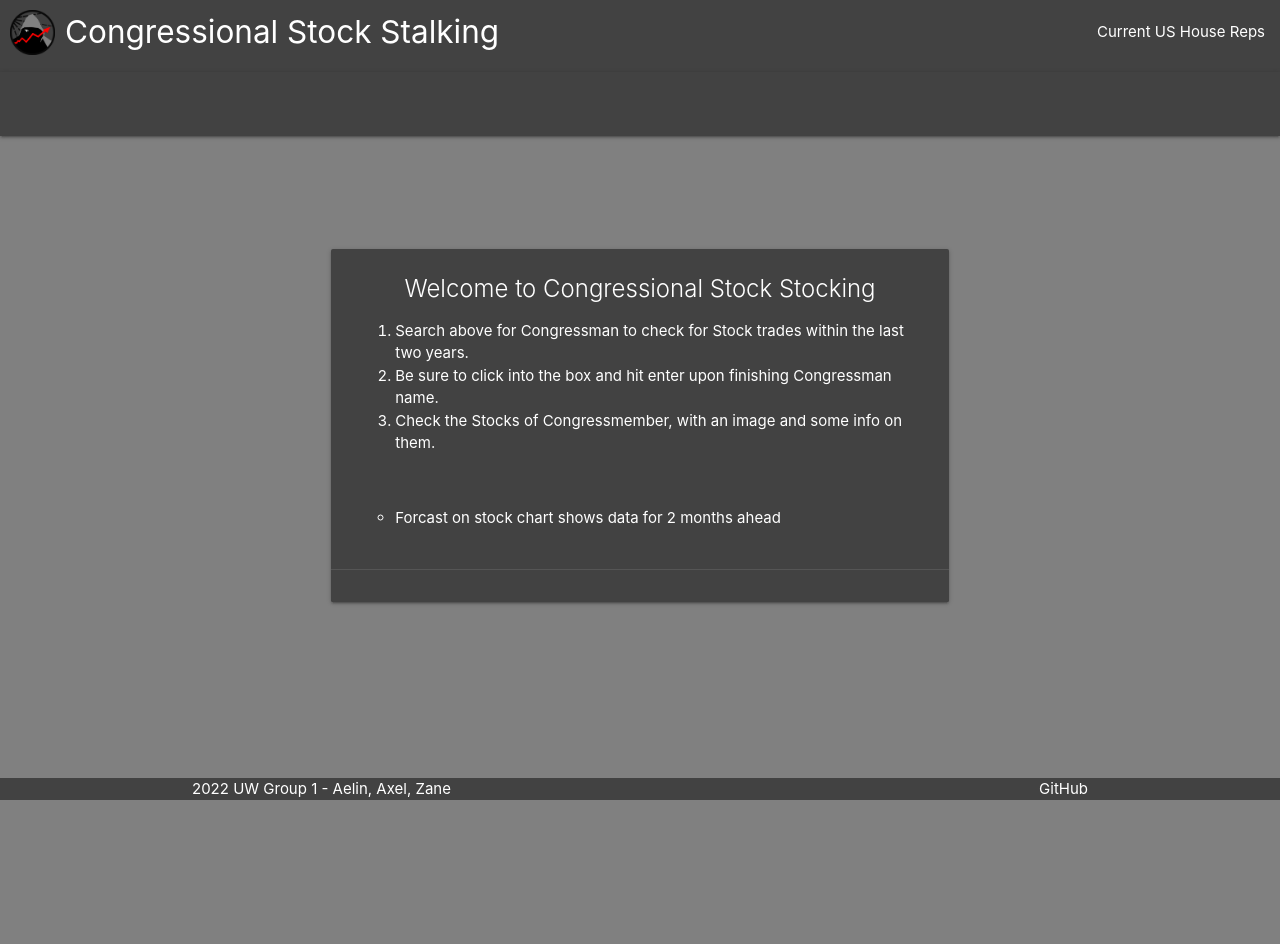
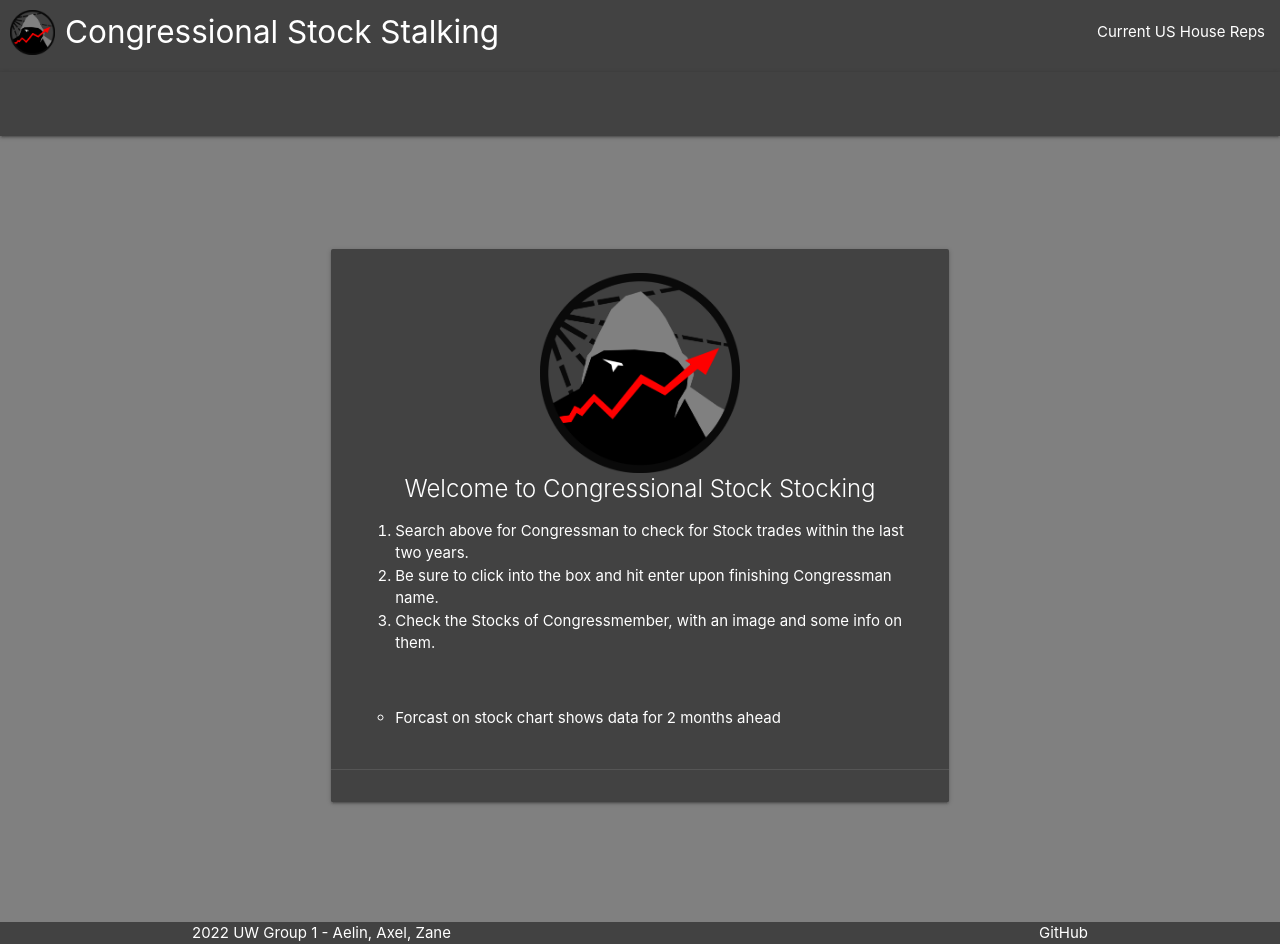
Before and after one commit to Axeljk/congress-stock-stalking, a plain HTML site: page index.html in a window 1280 px wide. Before the commit the page ends 800 px from the top, so only its background shows below. Drawn offline with Linux system fonts and the light colour scheme; no server answers.

Commit message:
Adds logo to welcome card.

```diff
--- a/assets/css/style.css
+++ b/assets/css/style.css
@@ -43,6 +43,11 @@ nav > div {
 .welcome-card {
     text-align: center;
 
+}
+#mainLogo {
+	display: block;
+	width: 200px;
+	margin: 0 auto;
 }
 
 .wait {
--- a/index.html
+++ b/index.html
@@ -44,6 +44,7 @@
           <div class="col s12 m6 offset-m3">
             <div class="card grey darken-3">
               <div class="card-content white-text">
+				<img id="mainLogo" src="assets/img/StockStalk.png" alt="Creeps Logo">
                 <span class="card-title welcome-card">Welcome to Congressional Stock Stocking</span>
                 <ol>
                   <li>Search above for Congressman to check for Stock trades within the last two years. </li>
```
